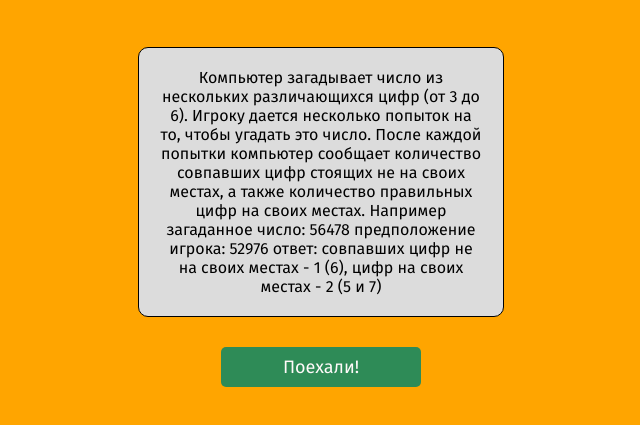
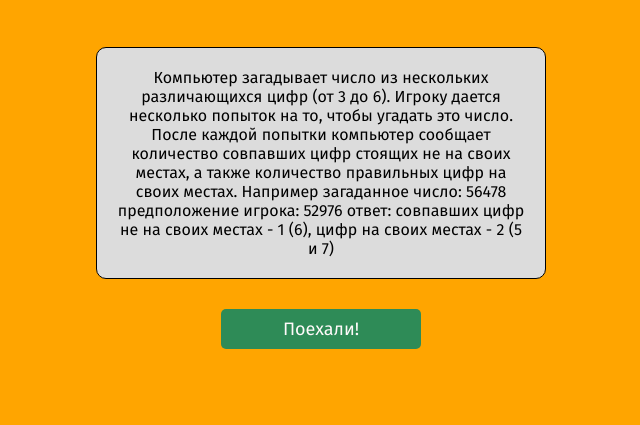
Before and after one commit to serg-nn52/LAD, a plain HTML site: page test_game/index.html in a window 1280 px wide. Shown: the part 131-556 px from the top of the page, without its empty margins (319-959 px from the left). Drawn offline with Linux system fonts and the light colour scheme.

Commit message:
изменил ширину блока

```diff
--- a/test_game/style.css
+++ b/test_game/style.css
@@ -10,7 +10,7 @@ body,
   margin: 0;
   background-color: orange;
   width: 100%;
-  height: 100vh;
+  min-height: 100vh;
 }
 
 .game__title {
@@ -22,7 +22,7 @@ body,
   margin-top: 50px;
   padding: 20px;
   text-align: center;
-  width: 30%;
+  width: 450px;
   /* height: 200px; */
   border: black solid 1px;
   border-radius: 10px;
```
